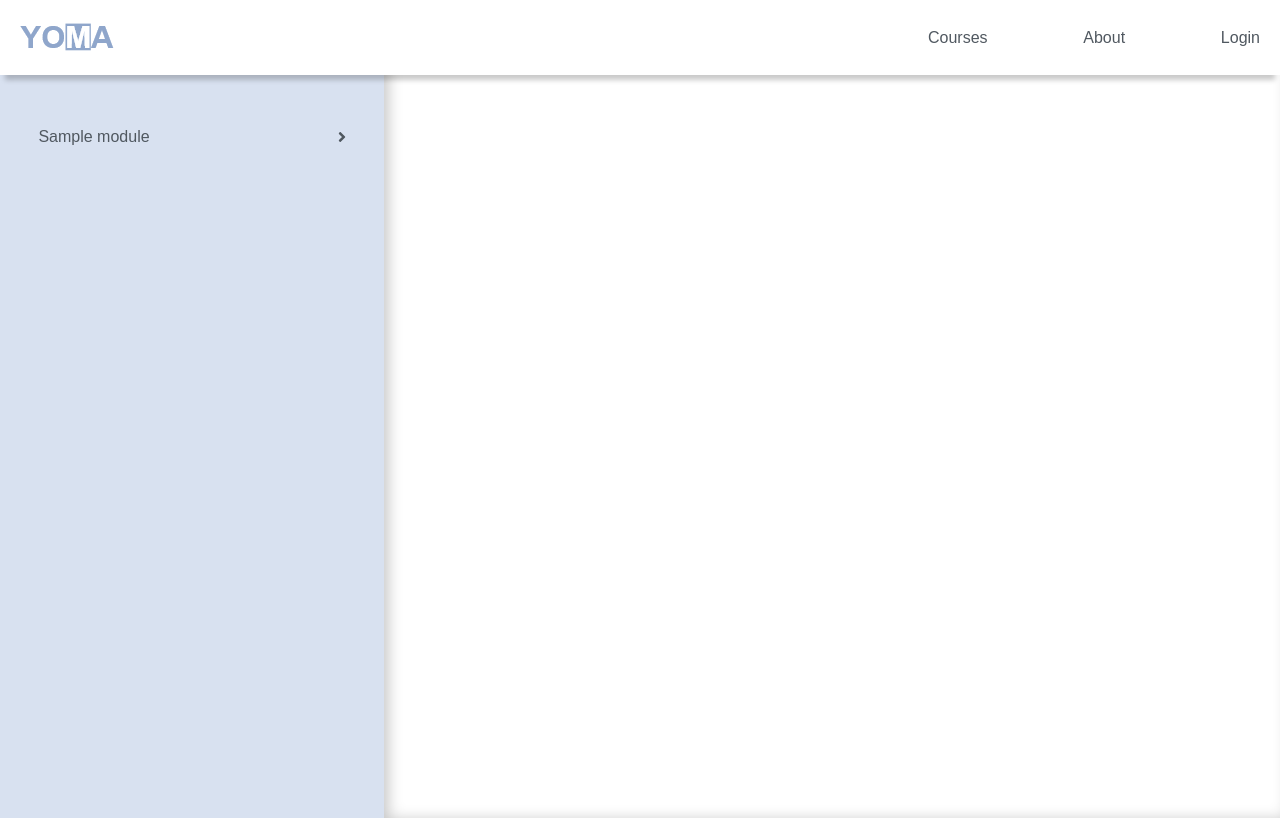
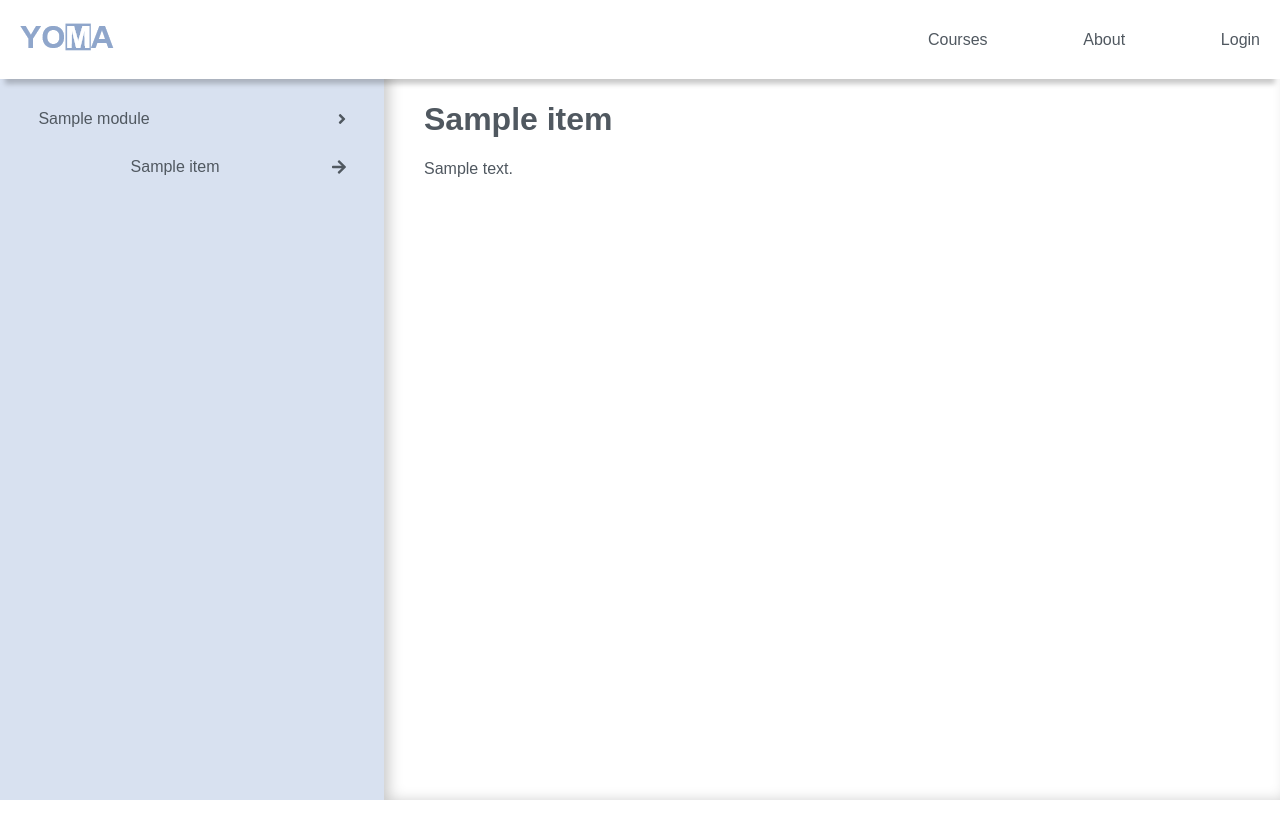
Before and after one commit to martanetza/Yoma, a PHP site: page /single_course.php?course_id=1 in a window 1280 px wide. Run offline with PHP 8.4, Linux system fonts and the light colour scheme; tables that the repository leaves empty or names only in its code hold one stand-in row (values such as "Sample post"); some libraries are stand-ins or nearby versions.

Commit message:
frontend read

```diff
--- a/app.css
+++ b/app.css
@@ -8,12 +8,13 @@ body {
   background-color: #d8e1f0;
   margin: 0px;
   position: relative;
+  width: 100%;
 }
 header {
   position: absolute;
   top: 0;
   left: 0;
-  width: 100vw;
+  width: 100%;
   background-color: white;
   display: flex;
   flex-direction: row;
@@ -41,7 +42,9 @@ nav ul a {
 nav ul a:hover {
   text-decoration: none;
 }
-
+.index-main {
+  padding-top: 100px;
+}
 .course-list-wrap {
   padding: 60px;
   display: flex;
@@ -84,6 +87,7 @@ nav ul a:hover {
 .modal {
   width: 70%;
   height: 100px;
+  padding: 80px 40px;
   background-color: white;
   min-height: 100vh;
   -webkit-box-shadow: inset 6px 0px 15px -2px rgba(0, 0, 0, 0.23);
@@ -106,6 +110,7 @@ nav ul a:hover {
   align-items: center;
   width: 100%;
   margin-bottom: 30px;
+  cursor: pointer;
 }
 .item-list-element {
   display: flex;
@@ -114,8 +119,13 @@ nav ul a:hover {
   align-items: center;
   width: 70%;
   margin: 10px 0px 10px auto;
+  cursor: pointer;
 }
 
 .module-list-element-content {
   display: none;
 }
+
+.show {
+  display: block;
+}
--- a/db_conn.php
+++ b/db_conn.php
@@ -12,7 +12,6 @@ try {
         // PDO::ATTR_DEFAULT_FETCH_MODE => PDO::FETCH_ASSOC //allows to use assoc array
     ];
     $conn = new PDO($connect, $username, $password, $options);
-    echo 'connected';
 } catch (PDOException $exeption) {
     echo $exeption;
 }
--- a/index.html
+++ b/index.html
@@ -16,7 +16,7 @@
       <nav>
         <ul>
           <li>
-            <a href="">Courses</a>
+            <a href="index.html">Courses</a>
           </li>
           <li>
             <a href="">About</a>
--- a/single_course.php
+++ b/single_course.php
@@ -30,7 +30,7 @@ try {
       <nav>
         <ul>
           <li>
-            <a href="">Courses</a>
+            <a href="index.html">Courses</a>
           </li>
           <li>
             <a href="">About</a>
@@ -51,15 +51,15 @@ try {
             $items_rows = $q_items->fetchAll();
             ?>
             <div class="module-list-element">
-              <div onclick="openContent()" class="module-list-element-header">
+              <div onclick="openContent(<?= $row->module_id; ?>)" class="module-list-element-header">
                 <div><?= $row->module_name; ?></div>
                 <i class="fas fa-angle-right fa-1x"></i>
               </div>
-              <div class="module-list-element-content">
+              <div id="content-module-<?= $row->module_id; ?>" class="module-list-element-content">
                 <?php
                 foreach ($items_rows as $row) :
                 ?>
-                  <div class="item-list-element">
+                  <div onclick="fetchSingleItemContent(<?= $row->item_id; ?>)" class="item-list-element">
                     <div><?= $row->item_title; ?></div>
                     <i class="fas fa-arrow-right"></i>
                   </div>
@@ -69,7 +69,20 @@ try {
           <?php endforeach; ?>
         </div>
       </div>
-      <div class="modal"></div>
+      <div class="modal">
+        <?php
+        $q_item = $conn->prepare('SELECT * FROM items WHERE module_id= :module_id LIMIT 1');
+        $q_item->bindValue(':module_id', $modules_rows[0]->module_id);
+        $q_item->execute();
+        $item = $q_item->fetchAll();
+        ?>
+        <h1>
+          <?= $item[0]->item_title ?>
+        </h1>
+        <p>
+          <?= $item[0]->item_content ?>
+        </p>
+      </div>
     </main>
   </body>
 
@@ -82,7 +95,23 @@ try {
 ?>
 
 <script>
-  function openContent() {
+  document.querySelector(".module-list-element-content").classList.add("show");
+
+  function openContent(moduleId) {
     console.log("test")
+    document.querySelector("#content-module-" + moduleId).classList.toggle("show");
+  }
+
+
+  function fetchSingleItemContent(itemId) {
+    async function fetchingData() {
+      var jResponse = await fetch(`get_single_item.php?item_id=${itemId}`);
+      var jData = await jResponse.json();
+      console.log(jData);
+      document.querySelector('.modal').innerHTML = `<h1>${jData[0].item_title}</h1><p>${jData[0].item_content}</p>`
+
+    }
+    fetchingData();
+
   }
 </script>
```
Also changed, not shown: get_single_item.php (added, +12 -0 lines).
